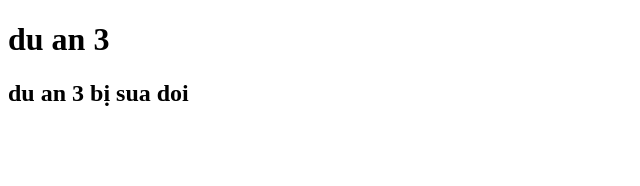
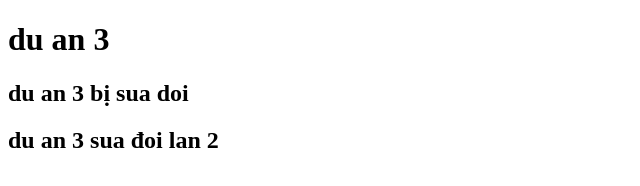
Before and after one commit to tuhochtml/duan3, a plain HTML site: page index.html in a window 1280 px wide. Shown: the whole page, without its empty margins (0-640 px from the left). Drawn offline with Linux system fonts and the light colour scheme.

Commit message:
test commit lan 3

```diff
--- a/index.html
+++ b/index.html
@@ -8,5 +8,6 @@
 <body>
    <h1>du an 3</h1>
    <h2>du an 3 bị sua doi</h2>
+   <h2>du an 3 sua đoi lan 2</h2>
 </body>
 </html>
```
